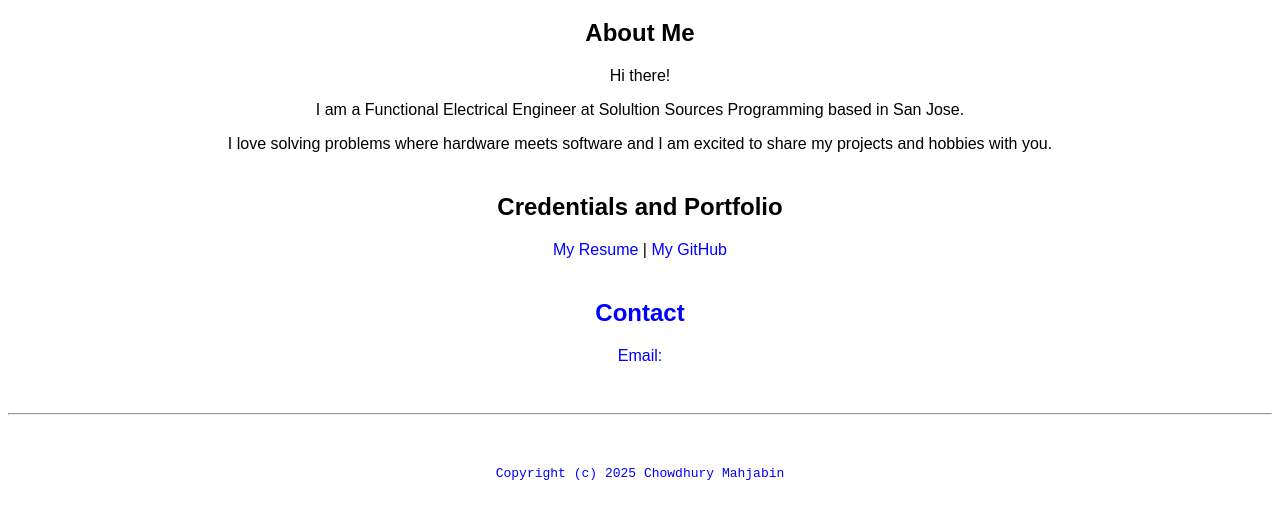
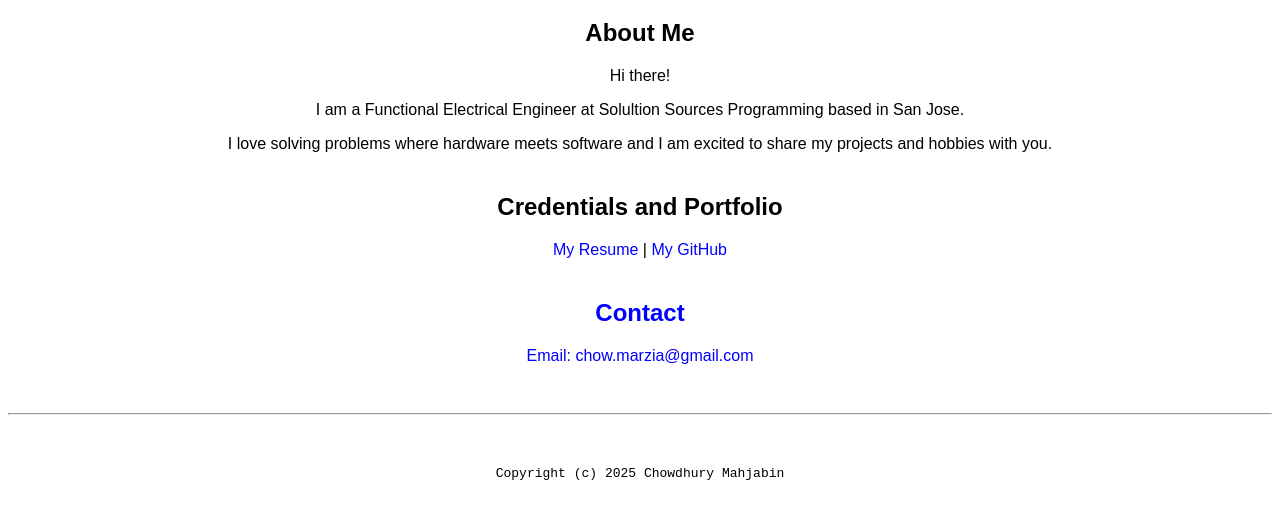
Before and after one commit to mchowdhury19/mchowdhury19.github.io, a plain HTML site: page index.html in a window 1280 px wide. Shown: the part 516-1029 px from the top of the page. Drawn offline with Linux system fonts and the light colour scheme.

Commit message:
Update index.html
fixed mail.to for email contact

```diff
--- a/index.html
+++ b/index.html
@@ -26,7 +26,7 @@
    <p><a href="resume.html">My Resume</a> |<a href="https://github.com/mchowdhury19"> My GitHub<a/></p>
 
    <h2>Contact</h2>
-   <p>Email:<a href="mailto:chow.marzia@gmail.com" chow.marzia@gmail.com</a></p>
+   <p>Email: <a href="mailto:chow.marzia@gmail.com">chow.marzia@gmail.com</a></p>
    </body>
 
    <footer>
```
